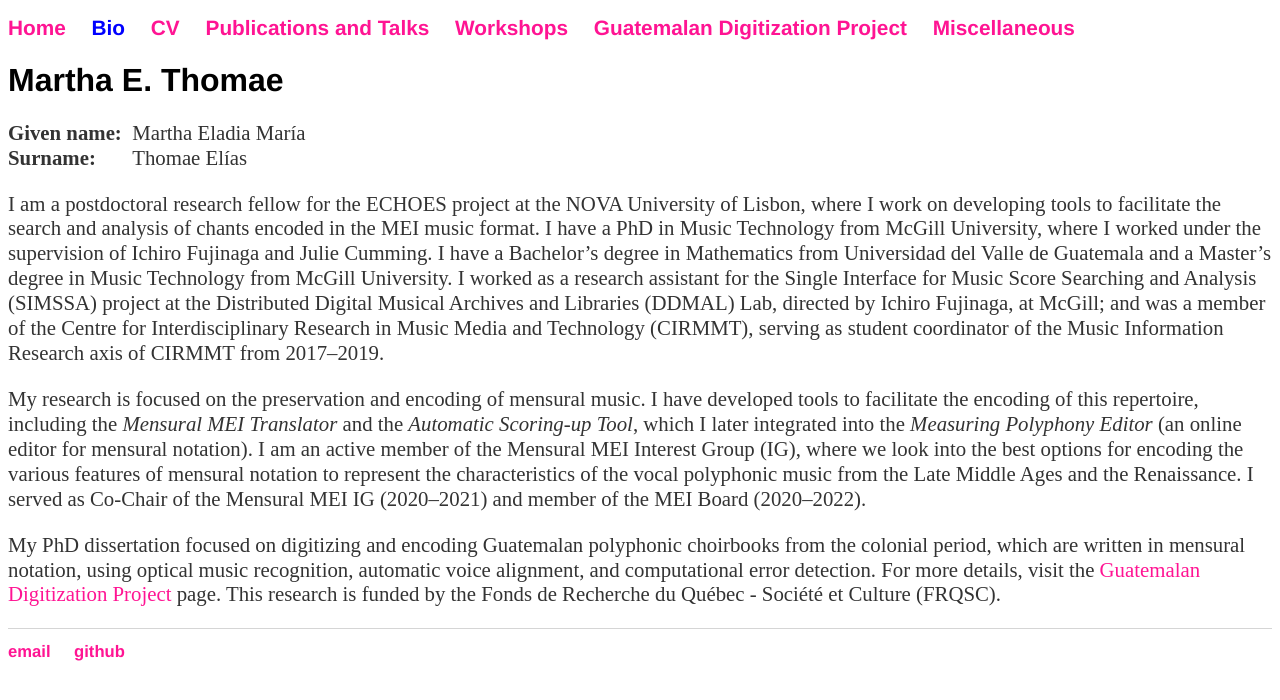
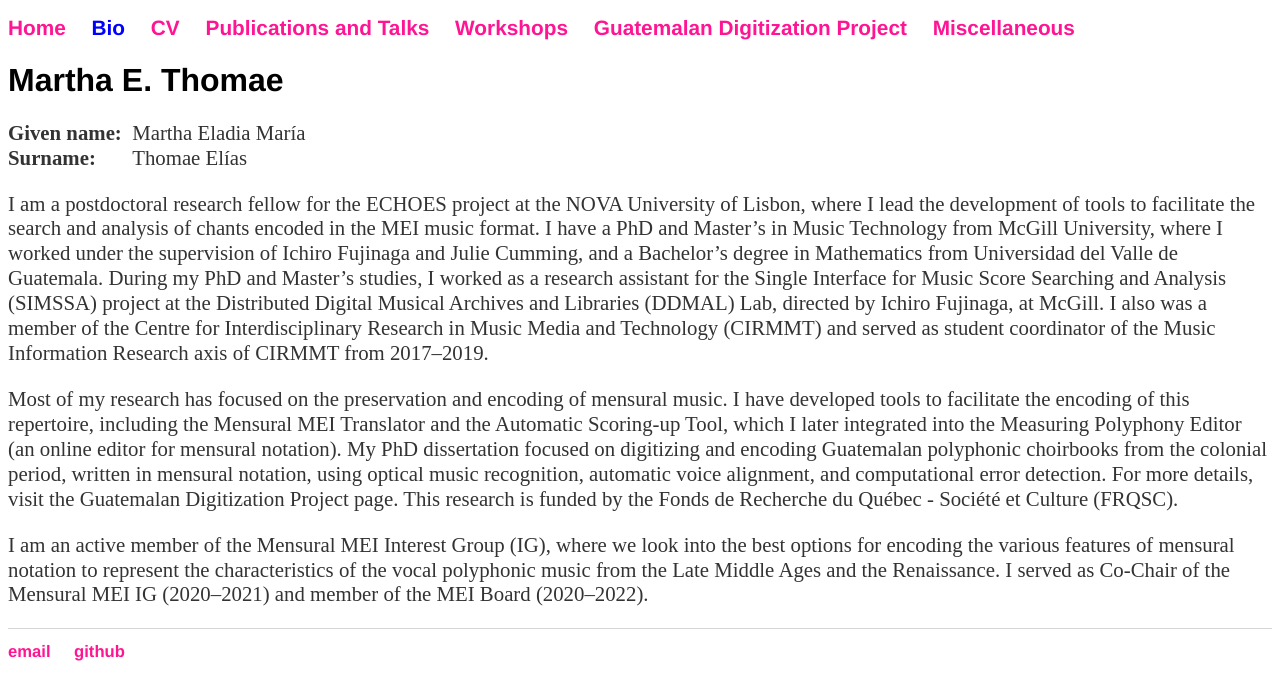
Before and after one commit to martha-thomae/martha-thomae.github.io, a Jekyll site: the page built from bio.html, in a window 1280 px wide. Shown: the top 700 px of the page. Built offline with Jekyll 4.4.1, drawn with Linux system fonts in a browser that asks for light colours.

Commit message:
Rewrite bio to make it more readalbe

```diff
--- a/bio.html
+++ b/bio.html
@@ -7,25 +7,9 @@ title: Bio
 <p><b>Given name:</b> &nbsp;Martha Eladia María<br>
 <b>Surname:</b> &emsp;&ensp;Thomae Elías</p>
 
-<p>I am a postdoctoral research fellow for the ECHOES project at the NOVA University of Lisbon, where I work on developing tools to facilitate the search and analysis of chants encoded in the MEI music format.
-  I have a PhD in Music Technology from McGill University, where I worked under the supervision
-  of Ichiro Fujinaga and Julie Cumming.
-  I have a Bachelor’s degree in Mathematics from Universidad del Valle de Guatemala
-  and a Master’s degree in Music Technology from McGill University. I worked as a research assistant for the Single Interface for Music Score Searching and Analysis (SIMSSA) project at the Distributed Digital Musical Archives and Libraries (DDMAL) Lab, directed by Ichiro Fujinaga, at McGill; and was a member of the Centre for Interdisciplinary Research in Music Media and Technology (CIRMMT),
-  serving as student coordinator of the Music Information Research axis of CIRMMT from 2017–2019.
-</p>
-
-<p>My research is focused on the preservation and encoding of mensural music. I have developed tools to
-  facilitate the encoding of this repertoire, including the <i>Mensural MEI Translator</i> and the
-  <i>Automatic Scoring-up Tool</i>, which I later integrated into the <i>Measuring Polyphony Editor</i>
-  (an online editor for mensural notation).
-  I am an active member of the Mensural MEI Interest Group (IG), where we look into the best options
-  for encoding the various features of mensural notation to represent the characteristics of the vocal
-  polyphonic music from the Late Middle Ages and the Renaissance. I served as Co-Chair of the Mensural MEI IG
-  (2020–2021) and member of the MEI Board (2020–2022).</p>
-
-<p>My PhD dissertation focused on digitizing and encoding Guatemalan polyphonic choirbooks from the colonial period, which are written in mensural notation, using optical music recognition, automatic voice alignment, and computational error detection. For more details, visit the <a href="https://martha-thomae.github.io/projects/guatemala.html">Guatemalan Digitization Project</a> page. This research is funded by the Fonds de Recherche du Québec - Société et Culture (FRQSC).
-</p>
+<p>I am a postdoctoral research fellow for the ECHOES project at the NOVA University of Lisbon, where I lead the development of tools to facilitate the search and analysis of chants encoded in the MEI music format. I have a PhD and Master’s in Music Technology from McGill University, where I worked under the supervision of Ichiro Fujinaga and Julie Cumming, and a Bachelor’s degree in Mathematics from Universidad del Valle de Guatemala. During my PhD and Master’s studies, I worked as a research assistant for the Single Interface for Music Score Searching and Analysis (SIMSSA) project at the Distributed Digital Musical Archives and Libraries (DDMAL) Lab, directed by Ichiro Fujinaga, at McGill. I also was a member of the Centre for Interdisciplinary Research in Music Media and Technology (CIRMMT) and served as student coordinator of the Music Information Research axis of CIRMMT from 2017–2019.</p>
+<p>Most of my research has focused on the preservation and encoding of mensural music. I have developed tools to facilitate the encoding of this repertoire, including the Mensural MEI Translator and the Automatic Scoring-up Tool, which I later integrated into the Measuring Polyphony Editor (an online editor for mensural notation). My PhD dissertation focused on digitizing and encoding Guatemalan polyphonic choirbooks from the colonial period, written in mensural notation, using optical music recognition, automatic voice alignment, and computational error detection. For more details, visit the Guatemalan Digitization Project page. This research is funded by the Fonds de Recherche du Québec - Société et Culture (FRQSC).</p>
+<p>I am an active member of the Mensural MEI Interest Group (IG), where we look into the best options for encoding the various features of mensural notation to represent the characteristics of the vocal polyphonic music from the Late Middle Ages and the Renaissance. I served as Co-Chair of the Mensural MEI IG (2020–2021) and member of the MEI Board (2020–2022).</p>
 
 <!-- SHORT VERSION:
   Martha E. Thomae is a postdoctoral research fellow for the ECHOES project at the NOVA University of Lisbon. She has a PhD and an MA in Music Technology from McGill University and a BSc in Mathematics from Universidad del Valle de Guatemala. Her dissertation focused on digitizing and encoding Guatemalan polyphonic choirbooks using optical music recognition, automatic voice alignment, and computational error detection. She has served as a board member of the Music Encoding Initiative (2020–22) and co-chair for the Mensural MEI Interest Group (2020–21).
```
